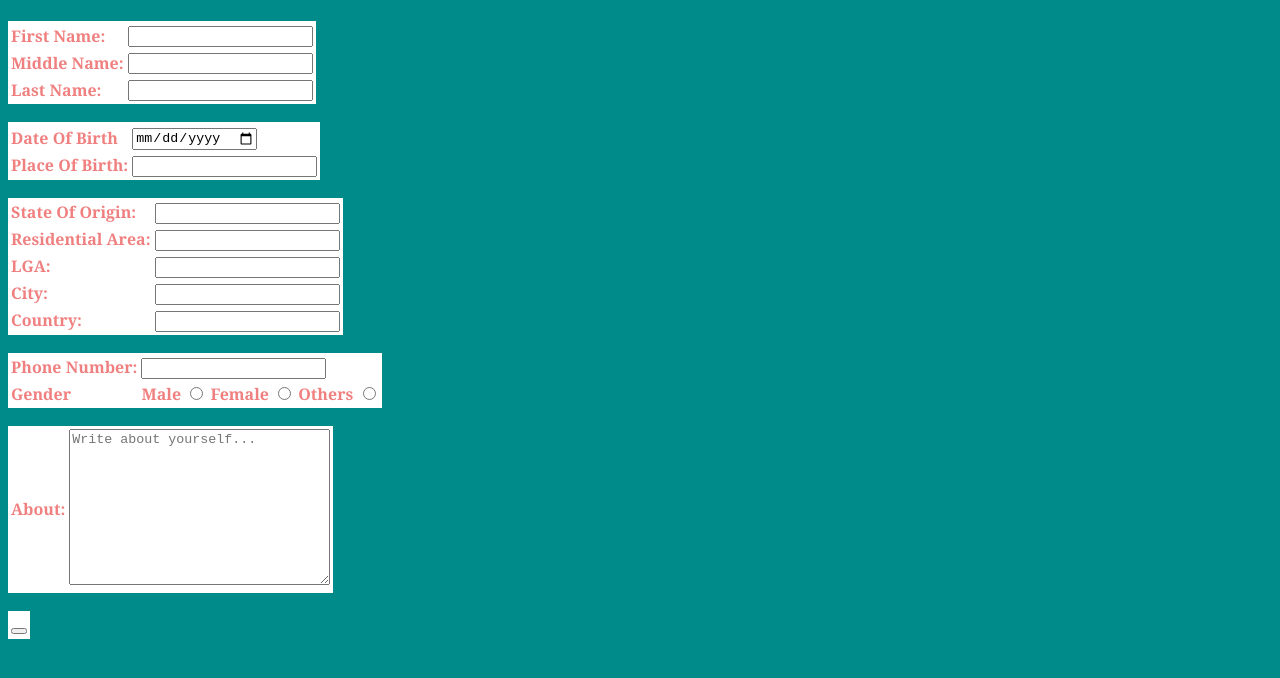
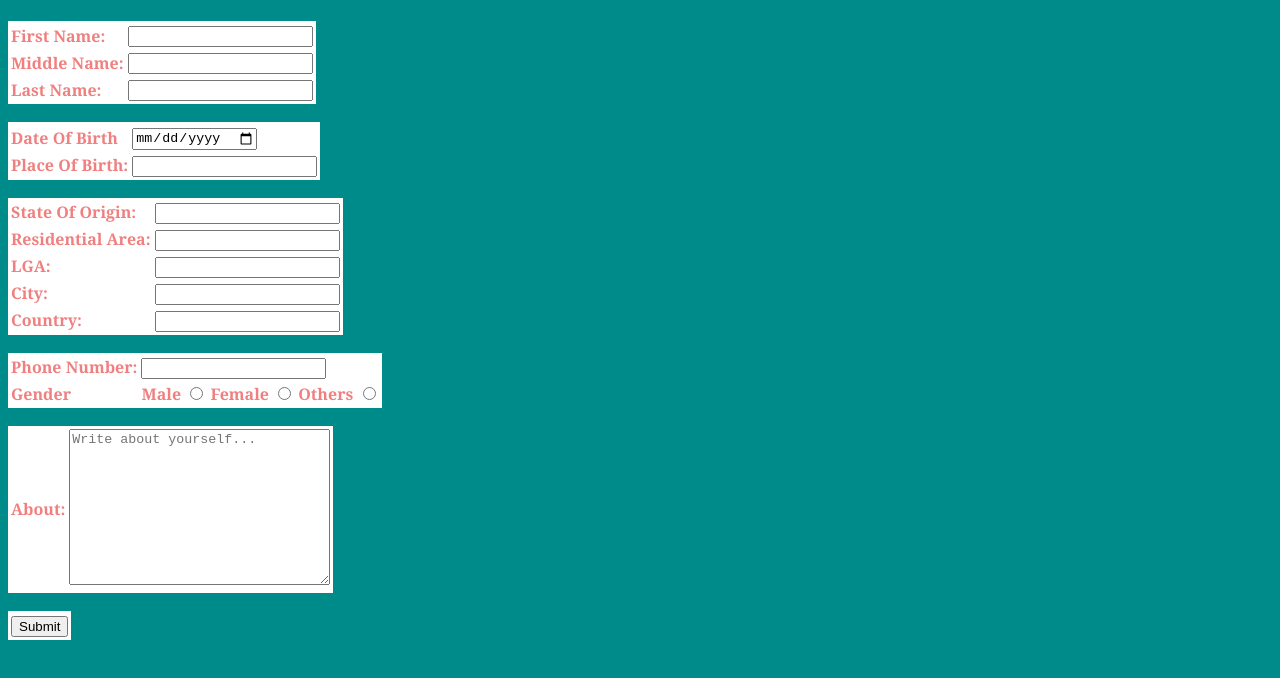
Before and after one commit to Success-O/Form-Validation, a plain HTML site: page index.html in a window 1280 px wide. Shown: the part 118-796 px from the top of the page. Drawn offline with Linux system fonts and the light colour scheme.

Commit message:
Update index.html

```diff
--- a/index.html
+++ b/index.html
@@ -100,7 +100,7 @@
                <td>
 
                    <button type="submit" form="myform" value="Submit">
-
+                       Submit
                    </button>
 
                </td>
```
